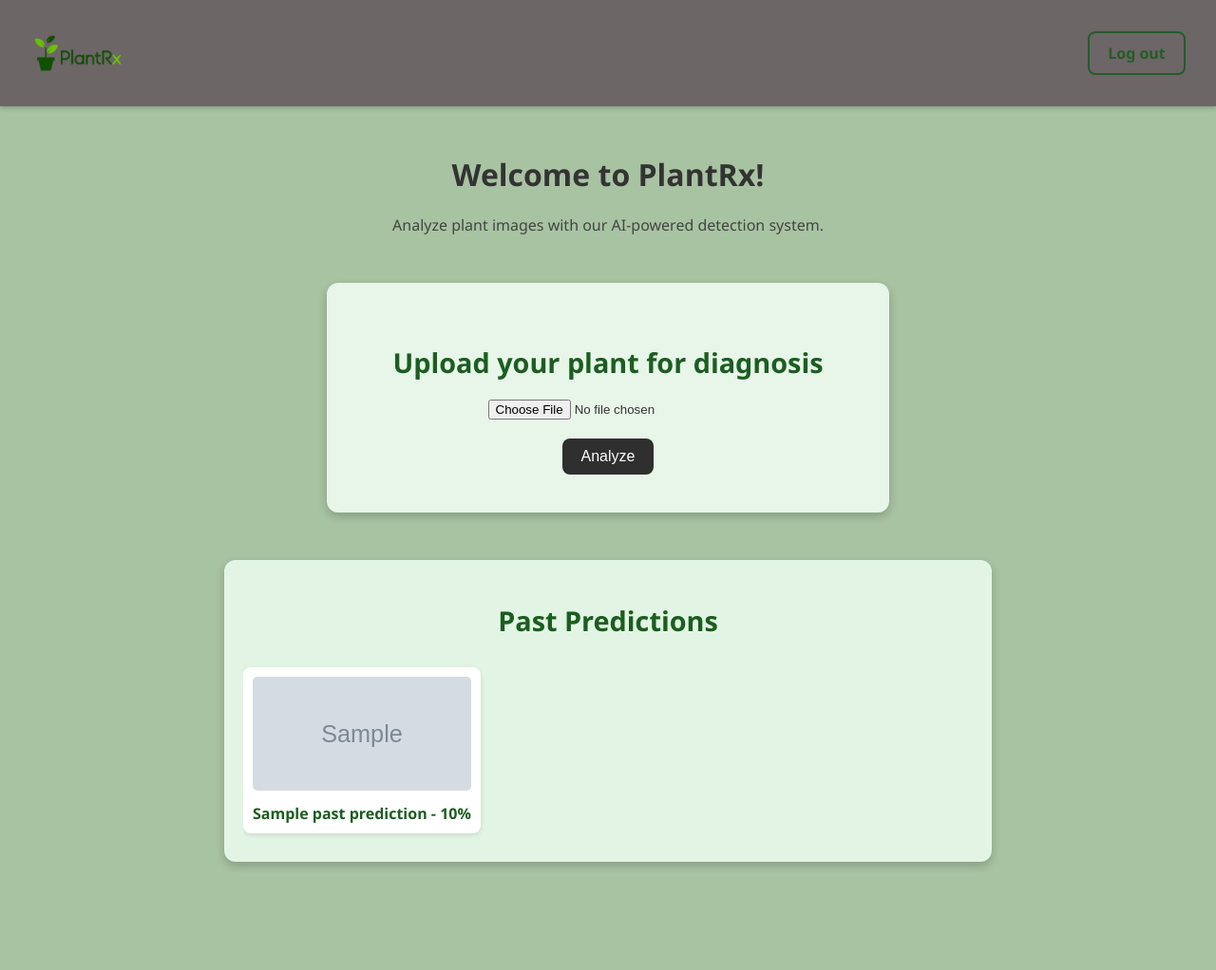
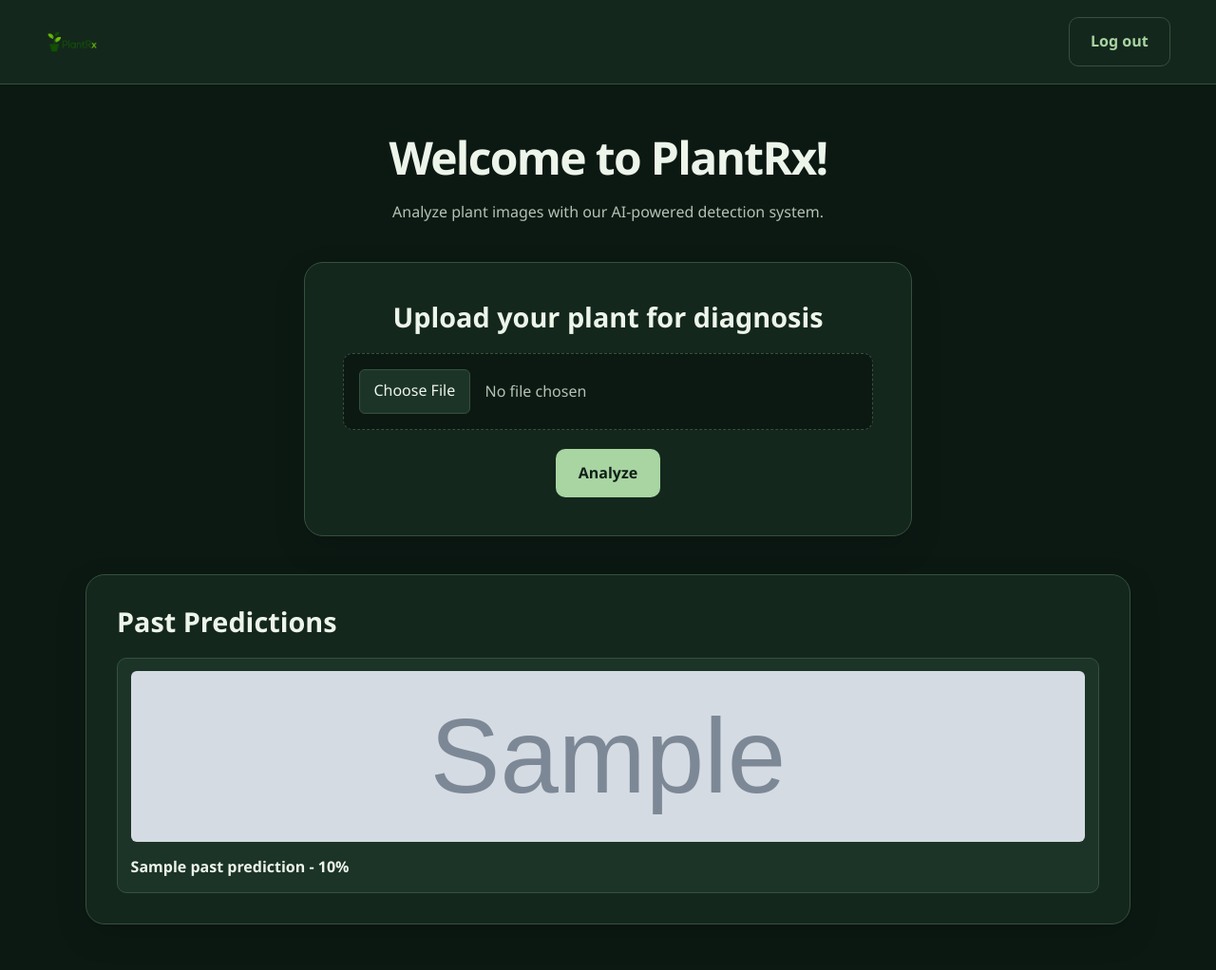
Before and after one commit to CodeRahman/PlantRX, a Flask app: template app/templates/index.html in a window 1280 px wide. Shown: the whole page at 95% size. Before the commit the page ends 914 px from the top, so only its background shows below. Run offline with Flask 3, Linux system fonts and the light colour scheme; the template is opened without the code that fills it: most values are stand-ins (such as "Sample title", 1, 10 or a date in 2020); grey boxes marked "Sample" are stand-in pictures; parts of the project's set-up code (start-up, migrations or seed data) failed here and were passed over.

Commit message:
Redesign PlantRX with a consistent dark green theme

```diff
--- a/app/static/css/style.css
+++ b/app/static/css/style.css
@@ -1,352 +1,412 @@
-/* General body style */
+/* =========================
+   Shared design values
+   ========================= */
+
+:root {
+    color-scheme: dark;
+
+    --color-background: #0c1913;
+    --color-surface: #14271d;
+    --color-surface-soft: #1c3427;
+
+    --color-primary: #a8d5a2;
+    --color-primary-hover: #c1e6b9;
+    --color-on-primary: #102016;
+
+    --color-text: #edf4ea;
+    --color-text-muted: #b2c3b5;
+    --color-border: #36513e;
+    --color-error: #ffb4ab;
+
+    --radius-small: 10px;
+    --radius-card: 20px;
+    --shadow-card: 0 12px 32px rgba(0, 0, 0, 0.18);
+
+    --content-width: 1100px;
+}
+
+/* =========================
+   Foundation
+   ========================= */
+
+*,
+*::before,
+*::after {
+    box-sizing: border-box;
+}
+
 body {
     margin: 0;
-    padding: 0;
-    background-color: #a8c3a1; /* light forest green */
-    font-family: 'Segoe UI', Tahoma, Geneva, Verdana, sans-serif;
-    color: #333;
+    background: var(--color-background);
+    color: var(--color-text);
+    font-family: "Segoe UI", Tahoma, Geneva, Verdana, sans-serif;
+    font-size: 1rem;
+    line-height: 1.6;
 }
 
-/* Navbar at the top */
-.navbar {
-    background-color: #6c6666; /* dark gray */
-    height: 80px;
-    display: flex;
-    justify-content: center;
-    align-items: center;
-    box-shadow: 0 2px 5px rgba(0,0,0,0.2);
+button,
+input,
+select,
+textarea {
+    font: inherit;
 }
 
-/* Logo */
-.logo {
-    height: 100px;
-    width: auto;
+img {
+    display: block;
+    max-width: 100%;
 }
 
-/* Main content */
-main {
-    text-align: center;
-    margin-top: 50px;
+h1,
+h2,
+h3 {
+    color: var(--color-text);
+    line-height: 1.2;
 }
 
 h1 {
-    font-size: 2rem;
+    margin: 0 0 0.75rem;
+    font-size: clamp(2rem, 4vw, 3rem);
+    letter-spacing: -0.035em;
+}
+
+h2 {
+    margin: 0 0 1.25rem;
+    font-size: clamp(1.4rem, 3vw, 1.8rem);
 }
 
 p {
-    color: #444;
+    color: var(--color-text-muted);
 }
 
-/* Upload section styling */
-.upload-section {
-    text-align: center;
-    background-color: #e8f5e9; /* very light green background for contrast */
-    margin: 50px auto;
-    padding: 40px;
-    border-radius: 12px;
-    width: 40%;
-    box-shadow: 0 4px 10px rgba(0, 0, 0, 0.2);
+a {
+    color: var(--color-primary);
+    text-underline-offset: 4px;
 }
 
-.upload-section h2 {
-    color: #1b5e20; /* dark green text */
-    font-size: 1.8rem;
-    margin-bottom: 20px;
+a:hover {
+    color: var(--color-primary-hover);
 }
 
-.upload-section input[type="file"] {
-    margin-bottom: 20px;
-    display: block;
-    margin-left: auto;
-    margin-right: auto;
+/* =========================
+   Shared controls
+   ========================= */
+
+button,
+.back-button {
+    display: inline-flex;
+    align-items: center;
+    justify-content: center;
+    min-height: 44px;
+    padding: 0.75rem 1.4rem;
+
+    border: 1px solid transparent;
+    border-radius: var(--radius-small);
+
+    background: var(--color-primary);
+    color: var(--color-on-primary);
+    font-weight: 600;
+    text-decoration: none;
+
+    cursor: pointer;
+    transition:
+        background-color 0.2s ease,
+        border-color 0.2s ease;
 }
 
-.upload-section button {
-    background-color: #2f2f2f; /* same as navbar */
-    color: white;
-    border: none;
-    padding: 10px 20px;
-    font-size: 1rem;
-    border-radius: 8px;
-    cursor: pointer;
-    transition: background-color 0.3s ease;
+button:hover,
+.back-button:hover {
+    background: var(--color-primary-hover);
+    color: var(--color-on-primary);
 }
 
-.upload-section button:hover {
-    background-color: #444;
+button:focus-visible,
+a:focus-visible,
+input:focus-visible {
+    outline: 3px solid var(--color-primary);
+    outline-offset: 4px;
 }
 
-/* --- Past Predictions Section --- */
-.history-section {
-    margin: 50px auto;
-    width: 60%;
-    padding: 20px;
-    background-color: #e8f5e9; /* same light green as upload section */
-    border-radius: 12px;
-    box-shadow: 0 4px 10px rgba(0,0,0,0.2);
-}
-
-.history-section h2 {
-    color: #1b5e20; /* dark green text */
-    font-size: 1.8rem;
-    margin-bottom: 20px;
-    text-align: center;
-}
-
-.history-container {
-    display: flex;
-    gap: 15px;
-    overflow-x: auto;
-    padding-bottom: 10px;
-}
-
-.history-card {
-    min-width: 150px;
-    background-color: #f0fff4; /* slightly lighter */
-    border-radius: 10px;
-    text-align: center;
-    padding: 10px;
-    flex-shrink: 0;
-    box-shadow: 0 2px 6px rgba(0,0,0,0.1);
-}
-
-.history-image {
-    width: 100%;
-    height: 120px;
-    object-fit: cover;
-    border-radius: 6px;
-    margin-bottom: 8px;
-}
-
-.history-card p {
-    margin: 0;
-    font-weight: bold;
-    color: #1b5e20;
-}
-
-/*login form styles*/
-.background-image {
-    background-image: url("/static/images/background-image.jpg");
-    background-size: cover;
-    background-position: center;
-    position: fixed;
-    top: 0;
-    left: 0;
-    width: 100%;
-    height: 100%;
-    z-index: -1;
-}
-
-/* transparent affect for contianer*/
-.glass-container {
-    display: flex;
-    justify-content: center;
-    align-items: center;
-    height: 100vh;
-}
-
-
-.login-box {
-    background: rgba(255, 255, 255, 0.15);
-    backdrop-filter: blur(10px);
-    -webkit-backdrop-filter: blur(10px);
-    border-radius: 15px;
-    padding: 40px;
-    width: 350px;
-    box-shadow: 0 4px 30px rgba(0, 0, 0, 0.3);
-    text-align: center;
-    color: white;
-}
-
-
-.login-box h2 {
-    margin-bottom: 20px;
-}
-
-.login-box input {
-    width: 100%;
-    padding: 10px;
-    margin: 10px 0;
-    border: none;
-    border-radius: 8px;
-    font-size: 1rem;
-}
-
-.login-box button {
-    background-color: #2f2f2f;
-    color: white;
-    border: none;
-    padding: 10px 20px;
-    width: 100%;
-    border-radius: 8px;
-    cursor: pointer;
-    transition: background-color 0.3s ease;
-}
-
-.login-box button:hover {
-    background-color: #444;
-}
-
-.signup-text {
-    margin-top: 10px;
-}
-
-.signup-text a {
-    color: #c8e6c9;
-    text-decoration: none;
-}
-
-.result-body {
-    display: flex;
-    flex-direction: column;
-    align-items: center;
-    justify-content: flex-start;
-    min-height: 100vh;
-    background: #a8c3a1; /* subtle light background */
-    font-family: 'Segoe UI', Tahoma, Geneva, Verdana, sans-serif;
-    padding: 20px;
-}
-
-/* Back button */
-.back-button {
-    position: absolute;
-    top: 20px;
-    left: 20px;
-    text-decoration: none;
-    color: #fff;
-    background-color: #4CAF50;
-    padding: 8px 16px;
-    border-radius: 6px;
-    font-weight: bold;
-    transition: background-color 0.3s ease;
-}
-
-.back-button:hover {
-    background-color: #45a049;
-}
-
-/* Container for the result */
-.result-card {
-    background: rgba(255, 255, 255, 0.95);
-    box-shadow: 0 8px 20px rgba(0, 0, 0, 0.15);
-    border-radius: 12px;
-    padding: 30px;
-    max-width: 500px;
-    width: 90%;
-    text-align: center;
-    margin-top: 60px;
-}
-
-/* Title */
-.result-title {
-    font-size: 2rem;
-    margin-bottom: 20px;
-    color: #333;
-}
-
-/* Disease & confidence */
-.result-disease, .result-confidence {
-    font-size: 1.1rem;
-    margin: 10px 0;
-    color: #555;
-}
-
-/* Top 3 predictions */
-.top3-title {
-    margin-top: 20px;
-    font-size: 1.3rem;
-    color: #333;
-}
-
-.top3-list {
-    list-style-type: none;
-    padding: 0;
-    margin-top: 10px;
-}
-
-.top3-item {
-    background: #e9ecef;
-    margin: 6px 0;
-    padding: 8px 12px;
-    border-radius: 8px;
-    font-size: 1rem;
-    color: #333;
-}
-
-/* Uploaded image */
-.result-image {
-    margin-top: 20px;
-    width: 100%;
-    max-width: 300px;
-    border-radius: 12px;
-    box-shadow: 0 4px 15px rgba(0, 0, 0, 0.1);
-}
-
-.history-section {
-    background-color: #e2f4e3;
-    padding: 20px;
-    border-radius: 12px;
-    margin-top: 20px;
-}
-
-.history-container {
-    display: flex;
-    overflow-x: auto;
-    gap: 15px;
-    padding: 10px 0;
-}
-
-.history-card {
-    min-width: 150px;
-    background: #ffffff;
-    padding: 10px;
-    border-radius: 8px;
-    text-align: center;
-    box-shadow: 0px 2px 5px rgba(0,0,0,0.1);
-}
-
-.history-image {
-    max-width: 100%;
-    border-radius: 5px;
-}
+/* =========================
+   Header
+   ========================= */
 
 .navbar {
     display: flex;
     align-items: center;
     justify-content: space-between;
     gap: 1rem;
-    padding: 1rem 2rem;
+
+    min-height: 88px;
+    padding: 1rem clamp(1rem, 4vw, 3rem);
+
+    background: var(--color-surface);
+    border-bottom: 1px solid var(--color-border);
+}
+
+.logo {
+    width: auto;
+    height: 56px;
+    max-width: 65%;
+    object-fit: contain;
 }
 
 .navbar .logout-form {
     margin: 0;
-    width: auto;
-    background: transparent;
-    border: none;
     padding: 0;
-    box-shadow: none;
 }
 
 .navbar .logout-button {
-    width: auto;
-    margin: 0;
-    padding: 0.6rem 1.2rem;
-    border: 2px solid #245c2a;
-    border-radius: 8px;
     background: transparent;
-    color: #245c2a;
-    font: inherit;
-    font-weight: 600;
-    cursor: pointer;
-    transition: background-color 0.2s, color 0.2s;
+    color: var(--color-primary);
+    border-color: var(--color-border);
 }
 
 .navbar .logout-button:hover {
-    background: #245c2a;
-    color: white;
+    background: var(--color-surface-soft);
+    border-color: var(--color-primary);
 }
 
-.navbar .logout-button:focus-visible {
-    outline: 3px solid #245c2a;
-    outline-offset: 3px;
+/* =========================
+   Dashboard
+   ========================= */
+
+main {
+    width: min(var(--content-width), calc(100% - 2rem));
+    margin: 0 auto;
+    padding: 3rem 0;
+    text-align: center;
 }
+
+.upload-section,
+.history-section,
+.login-box,
+.result-card {
+    background: var(--color-surface);
+    border: 1px solid var(--color-border);
+    border-radius: var(--radius-card);
+    box-shadow: var(--shadow-card);
+}
+
+.upload-section {
+    width: min(100%, 640px);
+    margin: 2.5rem auto;
+    padding: clamp(1.25rem, 4vw, 2.5rem);
+}
+
+.upload-section form {
+    display: flex;
+    flex-direction: column;
+    align-items: center;
+    gap: 1.25rem;
+}
+
+.upload-section input[type="file"] {
+    display: block;
+    width: 100%;
+    min-width: 0;
+    padding: 1rem;
+
+    border: 1px dashed var(--color-border);
+    border-radius: var(--radius-small);
+    background: var(--color-background);
+    color: var(--color-text-muted);
+}
+
+.upload-section input[type="file"]::file-selector-button {
+    margin-right: 1rem;
+    padding: 0.6rem 0.9rem;
+
+    border: 1px solid var(--color-border);
+    border-radius: 6px;
+    background: var(--color-surface-soft);
+    color: var(--color-text);
+
+    font: inherit;
+    cursor: pointer;
+}
+
+/* =========================
+   Prediction history
+   ========================= */
+
+.history-section {
+    margin: 2.5rem auto 0;
+    padding: clamp(1.25rem, 4vw, 2rem);
+    text-align: left;
+}
+
+.history-container {
+    display: grid;
+    grid-template-columns:
+        repeat(auto-fit, minmax(min(100%, 220px), 1fr));
+    gap: 1.25rem;
+}
+
+.history-card {
+    min-width: 0;
+    padding: 0.85rem;
+    background: var(--color-surface-soft);
+    border: 1px solid var(--color-border);
+    border-radius: var(--radius-small);
+}
+
+.history-image {
+    width: 100%;
+    height: 180px;
+    object-fit: cover;
+    border-radius: 6px;
+}
+
+.history-card p {
+    margin: 0.85rem 0 0;
+    color: var(--color-text);
+    font-weight: 600;
+    overflow-wrap: anywhere;
+}
+
+/* =========================
+   Login and signup
+   ========================= */
+
+.background-image {
+    display: none;
+}
+
+.glass-container {
+    display: flex;
+    justify-content: center;
+    align-items: center;
+
+    min-height: calc(100vh - 88px);
+    padding: 2rem 1rem;
+}
+
+.login-box {
+    width: min(100%, 420px);
+    padding: clamp(1.5rem, 4vw, 2.5rem);
+    color: var(--color-text);
+    text-align: center;
+}
+
+.login-box form {
+    display: flex;
+    flex-direction: column;
+    gap: 1rem;
+}
+
+.login-box input {
+    width: 100%;
+    min-width: 0;
+    padding: 0.85rem 1rem;
+
+    border: 1px solid var(--color-border);
+    border-radius: var(--radius-small);
+
+    background: var(--color-background);
+    color: var(--color-text);
+}
+
+.login-box input::placeholder {
+    color: var(--color-text-muted);
+    opacity: 1;
+}
+
+.login-box button {
+    width: 100%;
+}
+
+.login-box p {
+    margin: 1.25rem 0 0;
+}
+
+.form-error {
+    color: var(--color-error);
+}
+
+/* =========================
+   Prediction results
+   ========================= */
+
+.result-body {
+    display: flex;
+    flex-direction: column;
+    align-items: center;
+    gap: 1.5rem;
+
+    min-height: 100vh;
+    padding: clamp(1rem, 4vw, 2rem);
+}
+
+.back-button {
+    align-self: flex-start;
+    background: var(--color-surface);
+    color: var(--color-primary);
+    border-color: var(--color-border);
+}
+
+.back-button:hover {
+    background: var(--color-surface-soft);
+    color: var(--color-primary);
+}
+
+.result-card {
+    width: min(100%, 680px);
+    padding: clamp(1.5rem, 4vw, 2.5rem);
+    text-align: center;
+}
+
+.result-title {
+    font-size: clamp(1.8rem, 4vw, 2.5rem);
+}
+
+.result-disease,
+.result-confidence {
+    margin: 0.75rem 0;
+    font-size: 1.1rem;
+    overflow-wrap: anywhere;
+}
+
+.result-disease {
+    color: var(--color-text);
+}
+
+.result-confidence {
+    color: var(--color-primary);
+}
+
+.top3-title {
+    margin-top: 2rem;
+    font-size: 1.2rem;
+}
+
+.top3-list {
+    display: grid;
+    gap: 0.75rem;
+    margin: 1rem 0;
+    padding: 0;
+    list-style: none;
+}
+
+.top3-item {
+    padding: 0.85rem 1rem;
+    background: var(--color-surface-soft);
+    border: 1px solid var(--color-border);
+    border-radius: var(--radius-small);
+    color: var(--color-text-muted);
+    overflow-wrap: anywhere;
+}
+
+.result-image {
+    width: min(100%, 380px);
+    height: auto;
+    margin: 1.5rem auto 0;
+    border-radius: var(--radius-small);
+}
+
+/* Respect reduced-motion preferences */
+@media (prefers-reduced-motion: reduce) {
+    button,
+    .back-button {
+        transition: none;
+    }
+}
--- a/app/templates/login.html
+++ b/app/templates/login.html
@@ -17,7 +17,7 @@
             <h2>Login</h2>
             <!-- Error for if the login fails -->
             {% if error %}
-                <p style="color: red;">{{ error }}</p>
+                <p class="form-error" role="alert">{{ error }}</p>
             {% endif %}
 
             <form action="/login" method="post" class="login-form">
--- a/app/templates/signup.html
+++ b/app/templates/signup.html
@@ -17,7 +17,7 @@
             <h2>Create an Account</h2>
 
             {% if error %}
-                <p style="color: red;">{{ error }}</p>
+                <p class="form-error" role="alert">{{ error }}</p>
             {% endif %}
 
             <form action="/signup" method="post" class="login-form">
```
